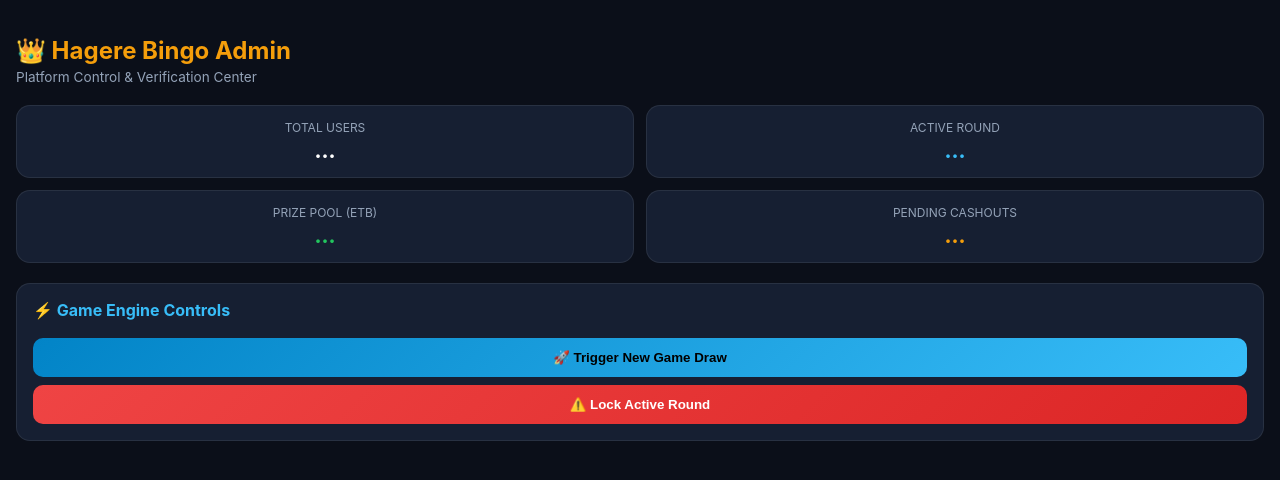
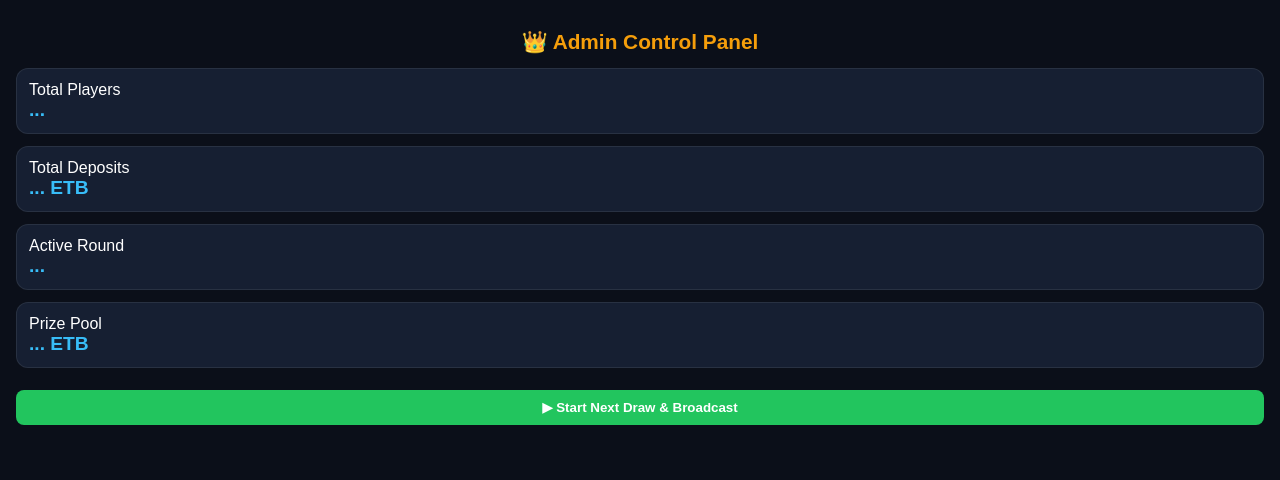
Before and after one commit to mam423027-prog/bingo-bot, a FastAPI app: page /admin in a window 1280 px wide. Shown: the top 480 px of the page. Run offline with FastAPI, Linux system fonts and the light colour scheme; data comes from the database, SQL or seed files in the repository; data that the repository does not hold is empty; some libraries are stand-ins or nearby versions.

```diff
--- a/templates/admin.html
+++ b/templates/admin.html
@@ -3,95 +3,35 @@
 <head>
     <meta charset="UTF-8">
     <meta name="viewport" content="width=device-width, initial-scale=1.0">
-    <title>Hagere Bingo Admin Control Center</title>
+    <title>Hagere Bingo Admin Dashboard</title>
+    <script src="https://telegram.org/js/telegram-web-app.js"></script>
     <style>
-        :root {
-            --bg-main: #0b0f19;
-            --card-bg: #161f32;
-            --card-border: rgba(255, 255, 255, 0.08);
-            --accent-glow: #38bdf8;
-            --gold-glow: #f59e0b;
-            --success: #22c55e;
-            --danger: #ef4444;
-            --text-main: #f8fafc;
-            --text-sub: #94a3b8;
-        }
-        body {
-            font-family: -apple-system, BlinkMacSystemFont, "Segoe UI", Roboto, sans-serif;
-            background-color: var(--bg-main);
-            color: var(--text-main);
-            margin: 0;
-            padding: 16px;
-        }
-        h2 { color: var(--gold-glow); margin-bottom: 4px; }
-        .subtitle { color: var(--text-sub); font-size: 0.85rem; margin-bottom: 20px; }
-
-        .kpi-grid {
-            display: grid;
-            grid-template-columns: 1fr 1fr;
-            gap: 12px;
-            margin-bottom: 20px;
-        }
-        .kpi-card {
-            background: var(--card-bg);
-            border: 1px solid var(--card-border);
-            padding: 14px;
-            border-radius: 14px;
-            text-align: center;
-        }
-        .kpi-title { font-size: 0.75rem; color: var(--text-sub); text-transform: uppercase; }
-        .kpi-val { font-size: 1.25rem; font-weight: 800; color: #fff; margin-top: 4px; }
-
-        .section-box {
-            background: var(--card-bg);
-            border: 1px solid var(--card-border);
-            border-radius: 14px;
-            padding: 16px;
-            margin-bottom: 16px;
-        }
-        .section-title { font-size: 1rem; font-weight: 700; margin-bottom: 10px; color: var(--accent-glow); }
-
-        button {
-            background: linear-gradient(135deg, #0284c7, #38bdf8);
-            color: #000;
-            border: none;
-            padding: 12px 16px;
-            border-radius: 10px;
-            font-weight: 700;
-            cursor: pointer;
-            width: 100%;
-            margin-top: 8px;
-        }
+        body { font-family: sans-serif; background: #0b0f19; color: #fff; padding: 16px; margin: 0; }
+        h1 { color: #f59e0b; font-size: 1.3rem; text-align: center; }
+        .card { background: #161f32; border: 1px solid rgba(255,255,255,0.08); border-radius: 12px; padding: 12px; margin-bottom: 12px; }
+        .val { font-size: 1.2rem; font-weight: bold; color: #38bdf8; }
+        .btn { background: #22c55e; color: #fff; border: none; padding: 10px; width: 100%; border-radius: 8px; font-weight: bold; cursor: pointer; margin-top: 10px; }
     </style>
 </head>
 <body>
-    <h2>👑 Hagere Bingo Admin</h2>
-    <div class="subtitle">Platform Control & Verification Center</div>
-
-    <div class="kpi-grid">
-        <div class="kpi-card">
-            <div class="kpi-title">Total Users</div>
-            <div class="kpi-val" id="stat-users">...</div>
-        </div>
-        <div class="kpi-card">
-            <div class="kpi-title">Active Round</div>
-            <div class="kpi-val" id="stat-game" style="color:var(--accent-glow);">...</div>
-        </div>
-        <div class="kpi-card">
-            <div class="kpi-title">Prize Pool (ETB)</div>
-            <div class="kpi-val" id="stat-pool" style="color:var(--success);">...</div>
-        </div>
-        <div class="kpi-card">
-            <div class="kpi-title">Pending Cashouts</div>
-            <div class="kpi-val" id="stat-withdrawals" style="color:var(--gold-glow);">...</div>
-        </div>
+    <h1>👑 Admin Control Panel</h1>
+    <div class="card">
+        <div>Total Players</div>
+        <div class="val" id="stat-users">...</div>
     </div>
-
-    <div class="section-box">
-        <div class="section-title">⚡ Game Engine Controls</div>
-        <button onclick="triggerDraw()">🚀 Trigger New Game Draw</button>
-        <button style="background:linear-gradient(135deg, #ef4444, #dc2626); color:#fff;" onclick="alert('Current round locked.')">⚠️ Lock Active Round</button>
+    <div class="card">
+        <div>Total Deposits</div>
+        <div class="val" id="stat-deposits">... ETB</div>
     </div>
+    <div class="card">
+        <div>Active Round</div>
+        <div class="val" id="stat-round">...</div>
+    </div>
+    <div class="card">
+        <div>Prize Pool</div>
+        <div class="val" id="stat-pool">... ETB</div>
+    </div>
+    <button class="btn" onclick="startDraw()">▶ Start Next Draw & Broadcast</button>
 
     <script>
         async function fetchStats() {
@@ -99,28 +39,22 @@
                 const res = await fetch('/api/admin/stats');
                 const data = await res.json();
                 document.getElementById('stat-users').innerText = data.total_users;
-                document.getElementById('stat-game').innerText = "#" + data.active_game_id;
+                document.getElementById('stat-deposits').innerText = data.total_deposits.toLocaleString() + " ETB";
+                document.getElementById('stat-round').innerText = "#" + data.active_game_id;
                 document.getElementById('stat-pool').innerText = data.prize_pool.toLocaleString() + " ETB";
-                document.getElementById('stat-withdrawals').innerText = data.pending_withdrawals + " ETB";
-            } catch (e) {
-                console.error("Failed to load stats", e);
-            }
+            } catch (e) {}
         }
 
-        async function triggerDraw() {
-            if (!confirm("Are you sure you want to draw numbers and start the next round?")) return;
-            try {
+        async function startDraw() {
+            if (confirm("Start draw and broadcast new number?")) {
                 const res = await fetch('/api/admin/start-draw', { method: 'POST' });
                 const data = await res.json();
                 alert(data.message);
                 fetchStats();
-            } catch (e) {
-                alert("Failed to execute game draw.");
             }
         }
 
         fetchStats();
-        setInterval(fetchStats, 5000);
     </script>
 </body>
 </html>
```
